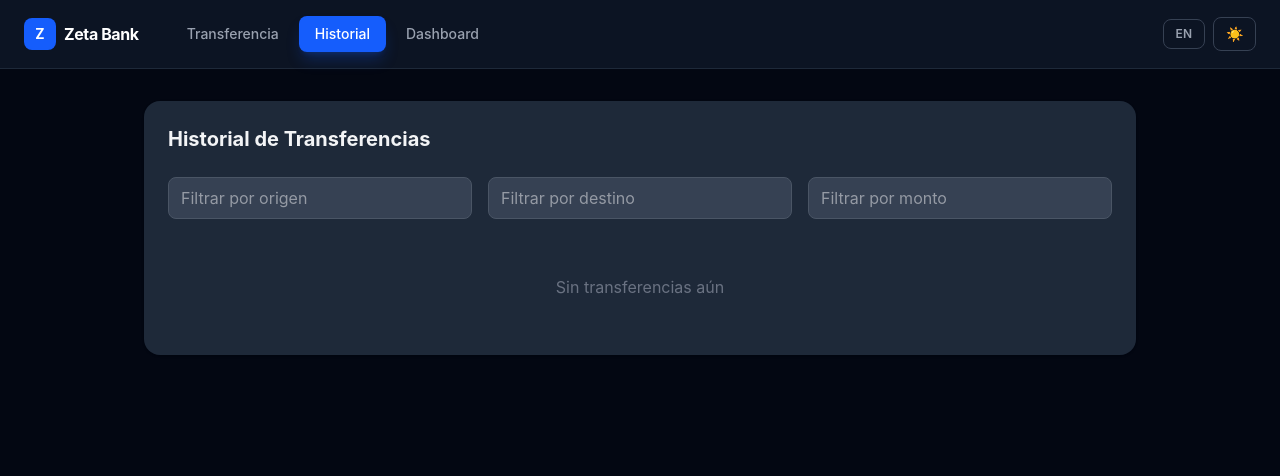
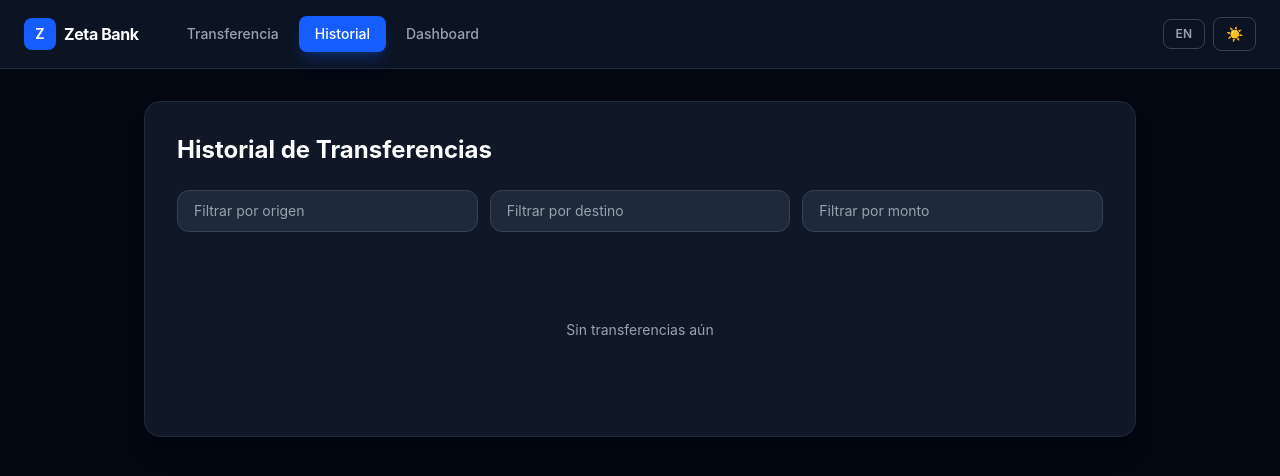
Before and after one commit to SebaFretes/bank-transfer-simulator, a React (Vite) app: page /history in a window 1280 px wide. Shown: the top 476 px of the page. Built offline with nearby package versions, Linux system fonts and the light colour scheme.

Commit message:
update TransferHistory

```diff
--- a/src/components/history/TransferHistory.tsx
+++ b/src/components/history/TransferHistory.tsx
@@ -12,8 +12,9 @@ export default function TransferHistory() {
   const [filterTo, setFilterTo] = useState('')
   const [filterAmount, setFilterAmount] = useState('')
 
-  const getAccountName = (id: string) =>
-    accounts.find((a) => a.id === id)?.name ?? id
+  const getAccountName = (id: string) => accounts.find((a) => a.id === id)?.name ?? id
+
+  const getAccountPhoto = (id: string) => accounts.find((a) => a.id === id)?.photo ?? ''
 
   const filtered = transfers.filter((tr) => {
     const fromName = getAccountName(tr.fromAccountId).toLowerCase()
@@ -27,70 +28,80 @@ export default function TransferHistory() {
   const total = filtered.reduce((sum, tr) => sum + tr.amount, 0)
 
   return (
-    <div className="bg-white dark:bg-gray-800 rounded-2xl shadow p-6">
-      <h2 className="text-xl font-bold mb-6">{t('history.title')}</h2>
+    <div className="bg-white dark:bg-gray-900 border border-gray-200 dark:border-gray-800 rounded-2xl p-8 shadow-xl">
+      <h2 className="text-2xl font-bold text-gray-900 dark:text-white mb-6">
+        {t('history.title')}
+      </h2>
 
-      {/* Filtros */}
-      <div className="grid grid-cols-1 md:grid-cols-3 gap-4 mb-6">
-        <input
-          type="text"
-          placeholder={t('history.filterFrom')}
-          value={filterFrom}
-          onChange={(e) => setFilterFrom(e.target.value)}
-          className="border border-gray-300 dark:border-gray-600 rounded-lg px-3 py-2 bg-white dark:bg-gray-700"
-        />
-        <input
-          type="text"
-          placeholder={t('history.filterTo')}
-          value={filterTo}
-          onChange={(e) => setFilterTo(e.target.value)}
-          className="border border-gray-300 dark:border-gray-600 rounded-lg px-3 py-2 bg-white dark:bg-gray-700"
-        />
-        <input
-          type="number"
-          placeholder={t('history.filterAmount')}
-          value={filterAmount}
-          onChange={(e) => setFilterAmount(e.target.value)}
-          className="border border-gray-300 dark:border-gray-600 rounded-lg px-3 py-2 bg-white dark:bg-gray-700"
-        />
+      <div className="grid grid-cols-1 md:grid-cols-3 gap-3 mb-6">
+        {[
+          { value: filterFrom, setter: setFilterFrom, placeholder: t('history.filterFrom') },
+          { value: filterTo, setter: setFilterTo, placeholder: t('history.filterTo') },
+          {
+            value: filterAmount,
+            setter: setFilterAmount,
+            placeholder: t('history.filterAmount'),
+            type: 'number',
+          },
+        ].map(({ value, setter, placeholder, type }) => (
+          <input
+            key={placeholder}
+            type={type ?? 'text'}
+            placeholder={placeholder}
+            value={value}
+            onChange={(e) => setter(e.target.value)}
+            className="bg-gray-50 dark:bg-gray-800 border border-gray-200 dark:border-gray-700 text-gray-900 dark:text-white placeholder-gray-400 rounded-xl px-4 py-2.5 text-sm focus:outline-none focus:border-blue-500 focus:ring-1 focus:ring-blue-500 transition-all"
+          />
+        ))}
       </div>
 
-      {/* Lista */}
       {filtered.length === 0 ? (
-        <p className="text-gray-500 text-center py-8">{t('history.noTransfers')}</p>
+        <div className="text-center py-16">
+          <p className="text-gray-400 text-sm">{t('history.noTransfers')}</p>
+        </div>
       ) : (
         <div className="space-y-3">
           {filtered.map((tr) => (
             <div
               key={tr.id}
-              className="flex items-center justify-between border border-gray-100 dark:border-gray-700 rounded-xl px-4 py-3"
+              className="flex items-center justify-between bg-gray-50 dark:bg-gray-800 border border-gray-200 dark:border-gray-700 rounded-xl px-5 py-4 hover:border-blue-500/50 transition-all"
             >
-              <div className="flex items-center gap-3">
-                <img
-                  src={accounts.find((a) => a.id === tr.fromAccountId)?.photo}
-                  className="w-8 h-8 rounded-full"
-                />
+              <div className="flex items-center gap-4">
+                <div className="flex -space-x-2">
+                  <img
+                    src={getAccountPhoto(tr.fromAccountId)}
+                    className="w-9 h-9 rounded-full ring-2 ring-white dark:ring-gray-900"
+                  />
+                  <img
+                    src={getAccountPhoto(tr.toAccountId)}
+                    className="w-9 h-9 rounded-full ring-2 ring-white dark:ring-gray-900"
+                  />
+                </div>
                 <div>
-                  <p className="text-sm font-medium">{getAccountName(tr.fromAccountId)}</p>
-                  <p className="text-xs text-gray-400">→ {getAccountName(tr.toAccountId)}</p>
+                  <p className="text-sm font-semibold text-gray-900 dark:text-white">
+                    {getAccountName(tr.fromAccountId)}
+                    <span className="text-gray-400 font-normal mx-2">→</span>
+                    {getAccountName(tr.toAccountId)}
+                  </p>
+                  <p className="text-xs text-gray-400 mt-0.5">
+                    {new Date(tr.timestamp).toLocaleTimeString()}
+                  </p>
                 </div>
               </div>
               <div className="text-right">
-                <p className="font-semibold text-blue-600">${tr.amount.toLocaleString()}</p>
-                <p className="text-xs text-gray-400">
-                  {new Date(tr.timestamp).toLocaleTimeString()}
-                </p>
+                <p className="font-bold text-blue-500">${tr.amount.toLocaleString()}</p>
               </div>
             </div>
           ))}
         </div>
       )}
 
-      {/* Total */}
       {filtered.length > 0 && (
-        <div className="mt-6 pt-4 border-t border-gray-200 dark:border-gray-700 flex justify-between">
-          <span className="font-medium">{t('history.total')}</span>
-          <span className="font-bold text-blue-600">${total.toLocaleString()}</span>
+        <div className="mt-6 pt-5 border-t border-gray-200 dark:border-gray-700 flex justify-between items-center">
+          <span className="text-sm font-medium text-gray-500 dark:text-gray-400">
+            {t('history.total')}
+          </span>
+          <span className="text-xl font-bold text-blue-500">${total.toLocaleString()}</span>
         </div>
       )}
     </div>
```
